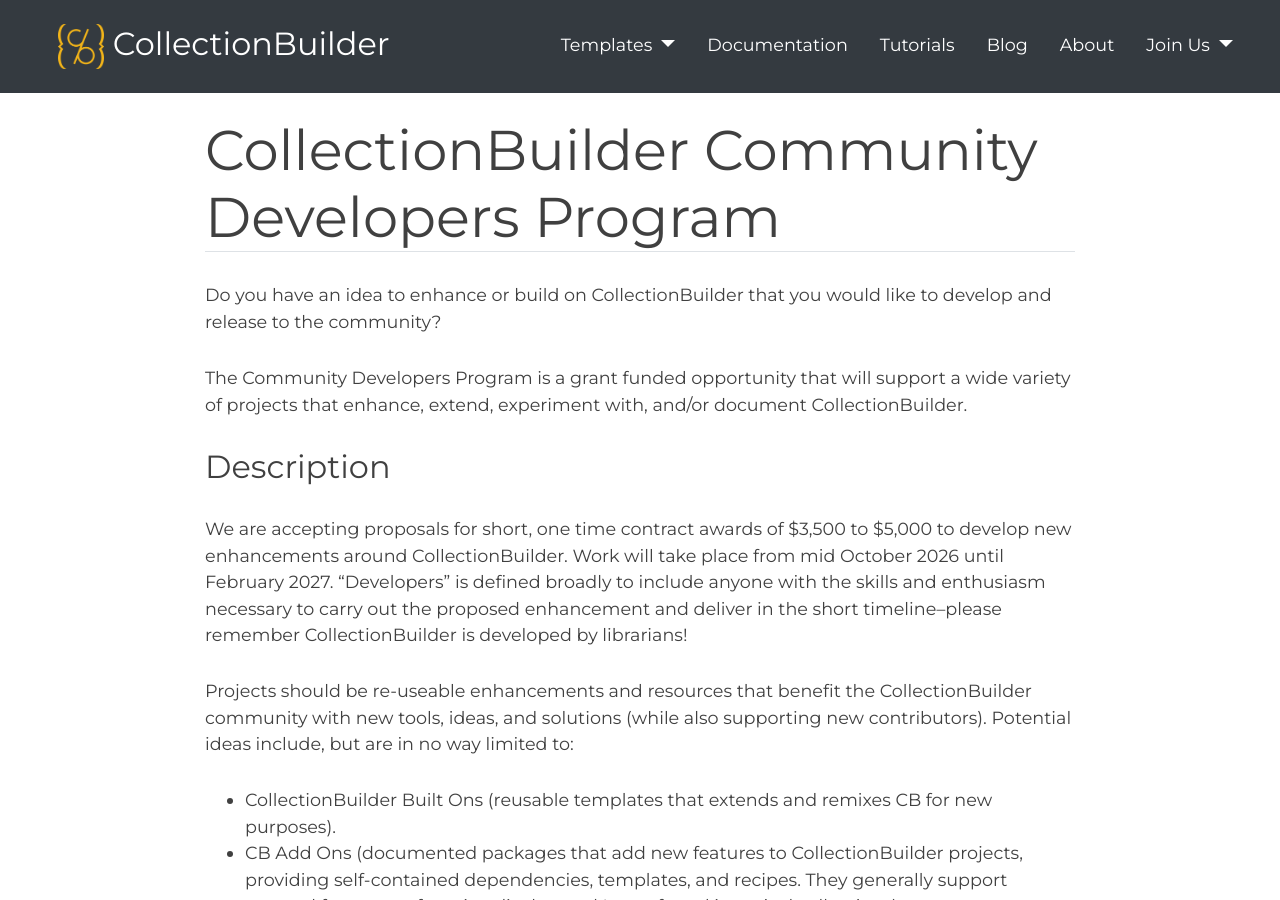
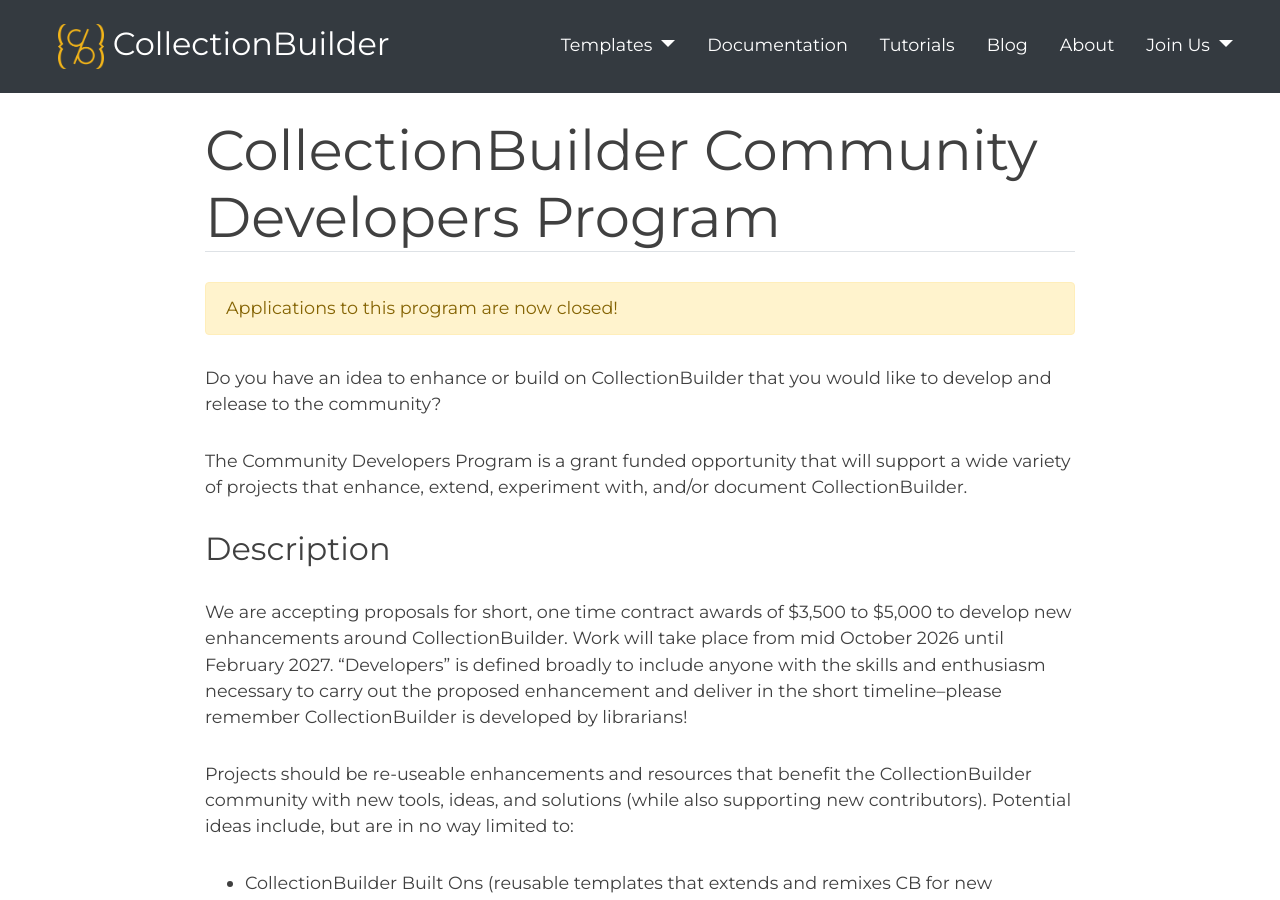
Before and after one commit to CollectionBuilder/collectionbuilder.github.io, a Jekyll site: the page built from pages/community/developer-program.md, in a window 1280 px wide and 900 px high. Built offline with Jekyll 4.4.1, drawn with Linux system fonts in a browser that asks for light colours; comment, search, counter and statistics services are not loaded.

Commit message:
close dev program

```diff
--- a/_includes/header.html
+++ b/_includes/header.html
@@ -44,11 +44,9 @@
                           Join Us
                         </a>
                         <div class="dropdown-menu" role="menu" aria-labelledby="navbarDropdown">
-                            <a class="dropdown-item" role="menuitem" href="{{ '/community/spaces/' | relative_url }}">Community Spaces</a>
-                            <a class="dropdown-item" role="menuitem" href="{{ '/community/developer-program.html' | relative_url }}">Community Developers Program</a>
-
                             <a class="dropdown-item" role="menuitem" href="https://github.com/orgs/CollectionBuilder/discussions">Discussions Forum</a>
                             <a class="dropdown-item" role="menuitem" href="https://collectionbuilder.github.io/cb-examples/">See Example Collections <br><small class="ml-3">& Submit your own!</small></a>
+                            <a class="dropdown-item" role="menuitem" href="{{ '/community/spaces/' | relative_url }}">Community Spaces</a>
                         </div>
                       </li>
                 </ul>
--- a/pages/community/developer-program.md
+++ b/pages/community/developer-program.md
@@ -3,6 +3,9 @@
 title: CollectionBuilder Community Developers Program
 permalink: /community/developer-program.html
 ---
+
+Applications to this program are now closed!
+{:.alert .alert-warning}
 
 Do you have an idea to enhance or build on CollectionBuilder that you would like to develop and release to the community?
 
@@ -51,6 +54,7 @@
 
 Please use the form below to submit your proposal information.
 
+<!--
 <div class="text-center my-5">
     <a href="https://uidaho.co1.qualtrics.com/jfe/form/SV_a2YXPVK3mVt2boa" class="btn btn-success btn-lg" ><span class="fas fa-edit"></span> Submit an Proposal</a>
-</div>
+</div>-->
```
